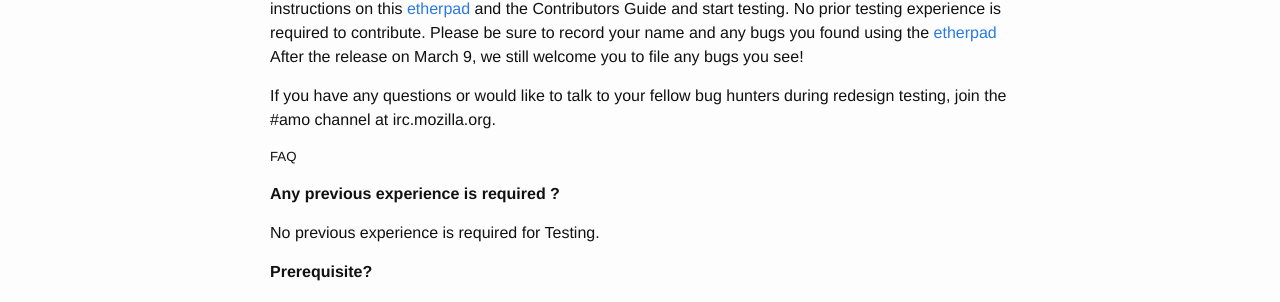
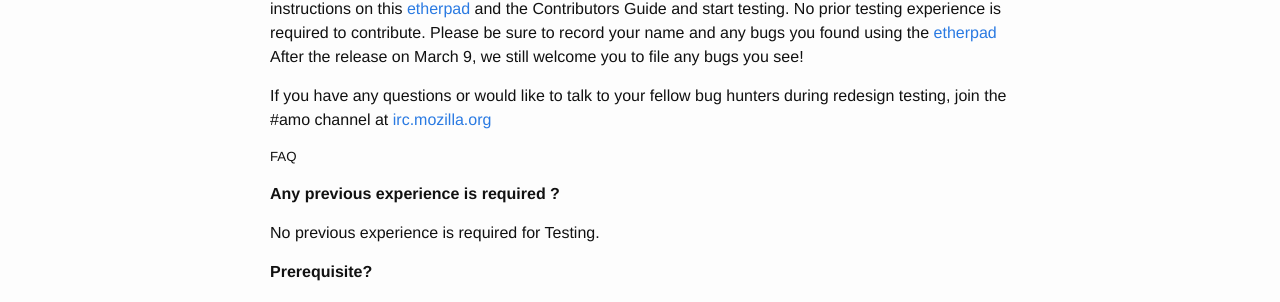
Before and after one commit to MozillaTN/snsct, a Jekyll site: the page built from docs/_posts/2017-03-09-Call-for-Mobile-Redesign-Testing.md, in a window 1280 px wide. Shown: the part 772-1074 px from the top of the page. Built offline with Jekyll 4.4.1, drawn with Linux system fonts in a browser that asks for light colours; comment, search, counter and statistics services are not loaded; part of the change alters nothing that is shown.

```diff
--- a/docs/_posts/2017-03-09-Call-for-Mobile-Redesign-Testing.md
+++ b/docs/_posts/2017-03-09-Call-for-Mobile-Redesign-Testing.md
@@ -23,7 +23,7 @@ On March 9, a new [look](https://mozilla.invisionapp.com/share/GY8O3Z4ZE#/screen
 If you have access to an Android phone and a passion for bug-hunting, we encourage you to look at the instructions on this [etherpad](https://public.etherpad-mozilla.org/p/MozillaIN_QA_MobileRedesign-contributors-testing) and the Contributors Guide and start testing. No prior testing experience is required to contribute. Please be sure to record your name and any bugs you found using the [etherpad](https://public.etherpad-mozilla.org/p/MozillaIN_QA_MobileRedesign-contributors-testing)
 After the release on March 9, we still welcome you to file any bugs you see!
 
-If you have any questions or would like to talk to your fellow bug hunters during redesign testing, join the #amo channel at irc.mozilla.org.
+If you have any questions or would like to talk to your fellow bug hunters during redesign testing, join the #amo channel at [irc.mozilla.org](https://client00.chat.mibbit.com/?url=irc%3A%2F%2Firc.mozilla.org%2Famo)
 
 ##### FAQ
 
```
